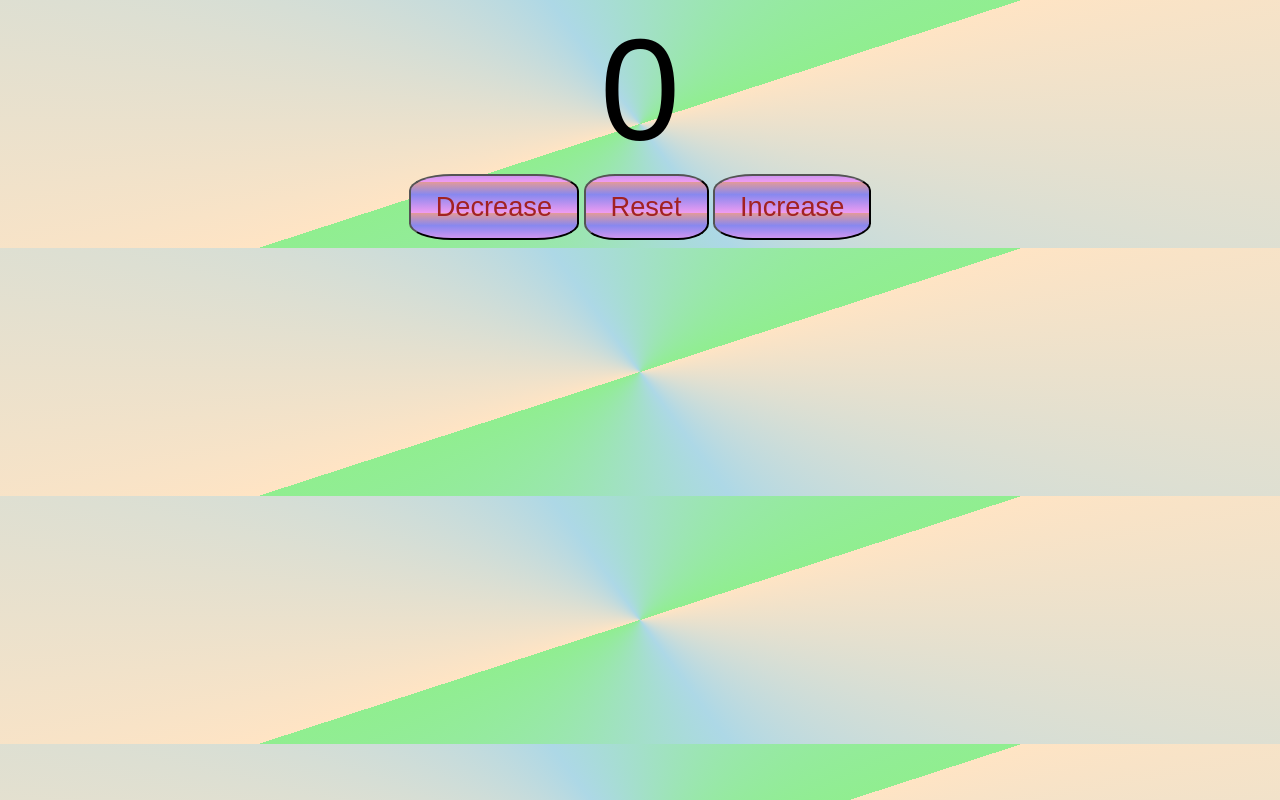
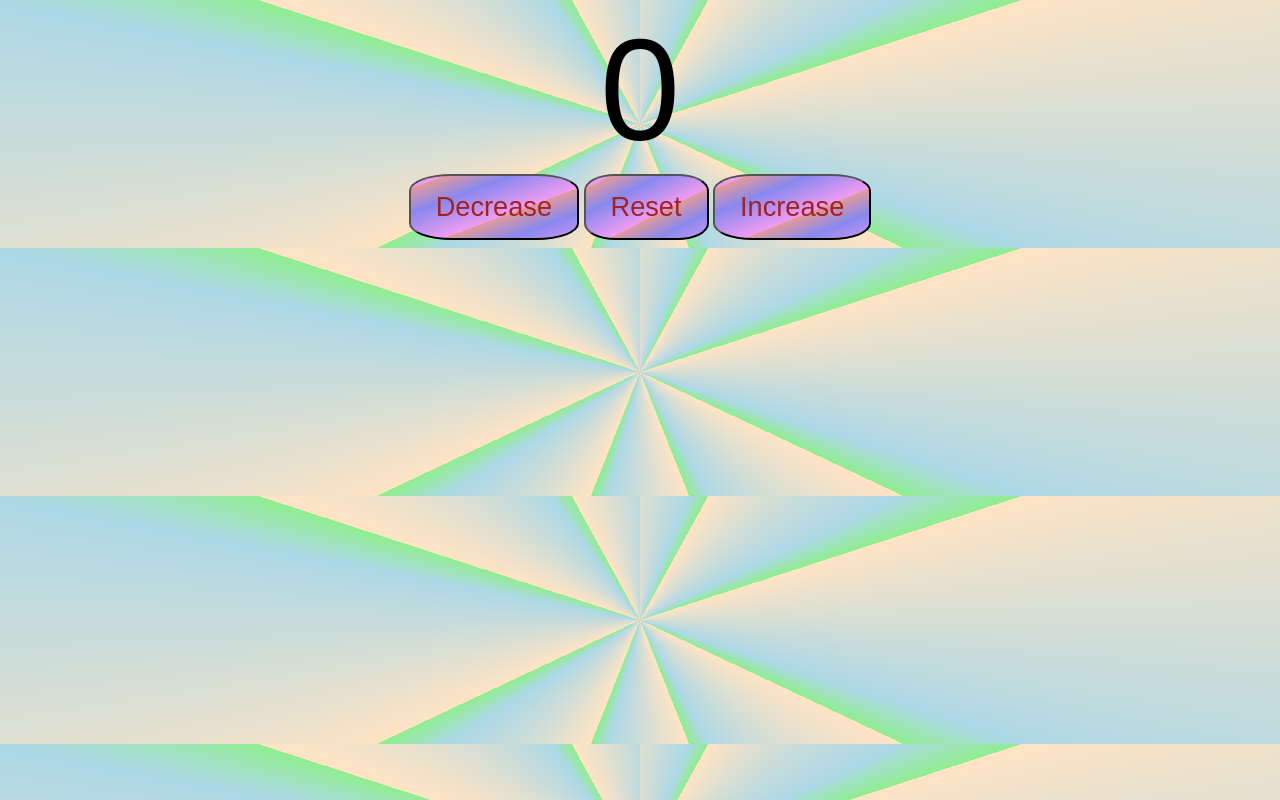
Before and after one commit to Alimyusstore/COUNTER, a plain HTML site: page index.html in a window 1280 px wide. Drawn offline with Linux system fonts and the light colour scheme.

Commit message:
i modified the css

```diff
--- a/style.css
+++ b/style.css
@@ -1,6 +1,6 @@
 body{
     font-family: Arial, Helvetica, sans-serif;
-    background-image: repeating-conic-gradient(bisque 20%, lightblue 40%, lightgreen 70%);
+    background-image: repeating-conic-gradient(bisque 20%, lightblue 30%, lightgreen 32%);
 }
 
 #labelCounter {
@@ -17,7 +17,7 @@ body{
     padding: 15px 25px;
     font-size: 1.7rem;
     border-radius: 25%;
-    background-image: repeating-linear-gradient(rgb(225, 154, 154) 10%, rgb(136, 136, 239) 30%, rgb(241, 156, 241) 60%);
+    background-image: repeating-linear-gradient(to right bottom, rgb(225, 154, 154) 10%, rgb(136, 136, 239) 30%, rgb(241, 156, 241) 60%);
     transition: background-image 0.5s ease-in-out;
     color: rgb(162, 34, 34);
 }
@@ -25,4 +25,10 @@ body{
 .buttons:hover {
     background-image: repeating-linear-gradient(rgb(224, 53, 53) 10%, rgb(62, 62, 250) 30%, rgb(249, 53, 249) 60%);
     color: white;
+    cursor: pointer;
 }
+
+.buttons:active {
+    opacity: 0.5;
+    transition: background-image 0.1s;
+}
```
